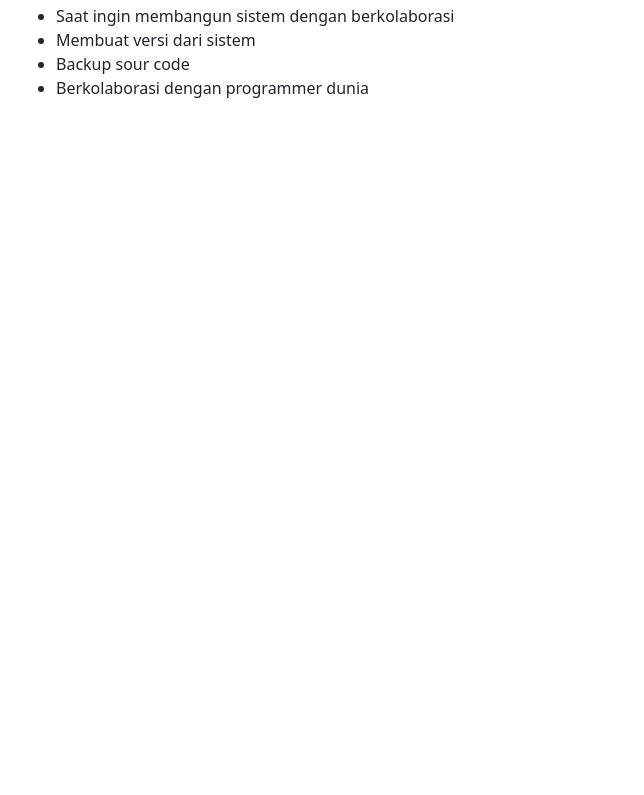
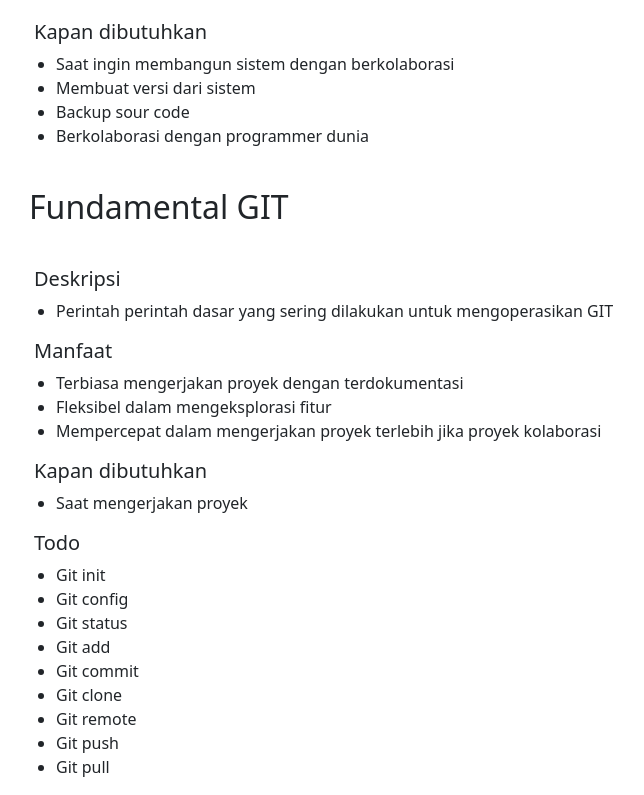
Before and after one commit to hendriramadhan/materi-git-eduwork, a plain HTML site: page index.html in a window 1280 px wide. Shown: the part 454-1249 px from the top of the page, without its empty margins (58-702 px from the left). Before the commit the page ends 800 px from the top, so only its background shows below. Drawn offline with nearby package versions, Linux system fonts and the light colour scheme.

Commit message:
Menambahkan Fundamental GIT ke dalam index.html

```diff
--- a/index.html
+++ b/index.html
@@ -16,8 +16,9 @@
   <body>
     <div class="container">
       <h1 class="text-center" style="margin: 20px">Materi git</h1>
+      <!-- INTRO -->
       <h2>Apa itu git?</h2>
-      <h5 style="margin: 10px">Deskripsi</h5>
+      <h5>Deskripsi</h5>
       <ul>
         <li>
           GIT adalah salah satu version control system yang diciptakan oleh
@@ -41,6 +42,38 @@
         <li>Backup sour code</li>
         <li>Berkolaborasi dengan programmer dunia</li>
       </ul>
+      <!-- FUNDAMENTAL GIT -->
+      <h2>Fundamental GIT</h2>
+      <h5>Deskripsi</h5>
+      <ul>
+        <li>
+          Perintah perintah dasar yang sering dilakukan untuk mengoperasikan GIT
+        </li>
+      </ul>
+      <h5>Manfaat</h5>
+      <ul>
+        <li>Terbiasa mengerjakan proyek dengan terdokumentasi</li>
+        <li>Fleksibel dalam mengeksplorasi fitur</li>
+        <li>
+          Mempercepat dalam mengerjakan proyek terlebih jika proyek kolaborasi
+        </li>
+      </ul>
+      <h5>Kapan dibutuhkan</h5>
+      <ul>
+        <li>Saat mengerjakan proyek</li>
+      </ul>
+      <h5>Todo</h5>
+      <ul>
+        <li>Git init</li>
+        <li>Git config</li>
+        <li>Git status</li>
+        <li>Git add</li>
+        <li>Git commit</li>
+        <li>Git clone</li>
+        <li>Git remote</li>
+        <li>Git push</li>
+        <li>Git pull</li>
+      </ul>
     </div>
 
     <script
--- a/style.css
+++ b/style.css
@@ -3,7 +3,7 @@ h1 {
 }
 
 h2 {
-  margin: 5px;
+  margin: 40px 5px !important;
 }
 
 h5 {
```
